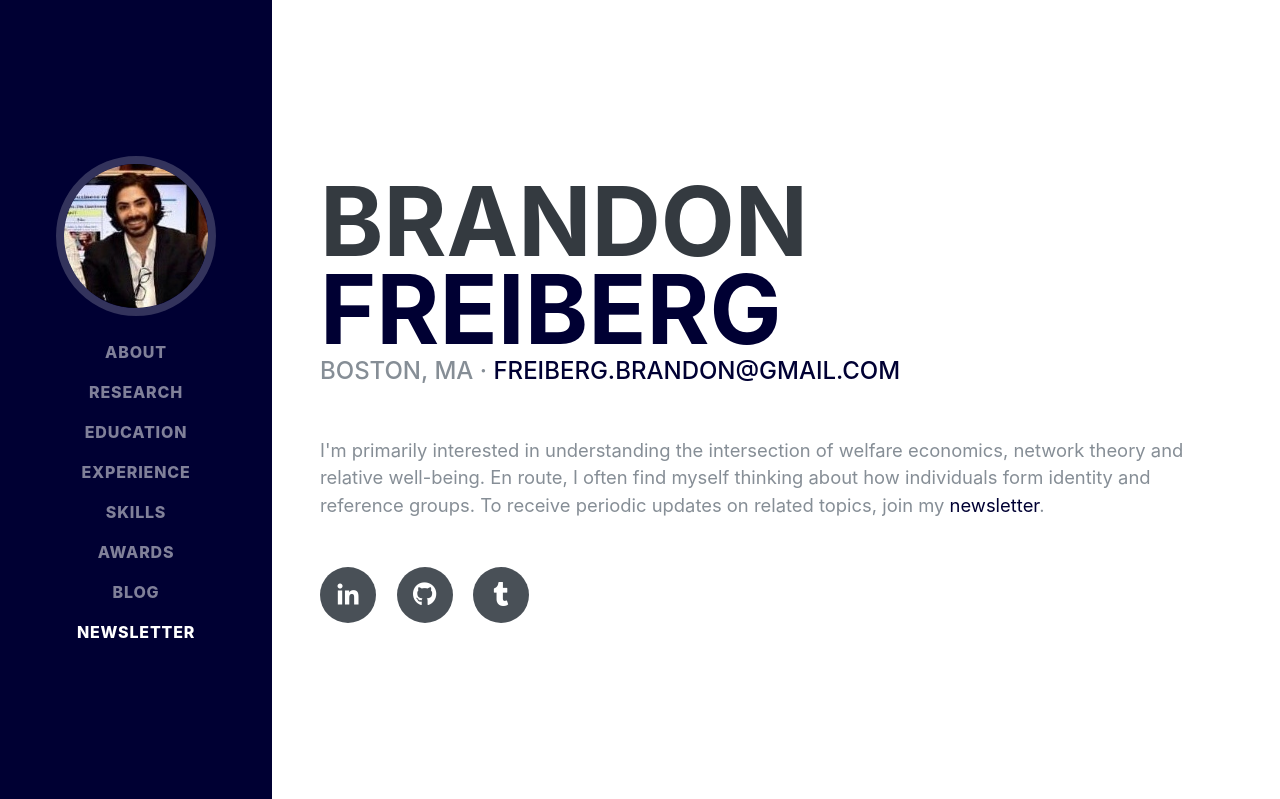
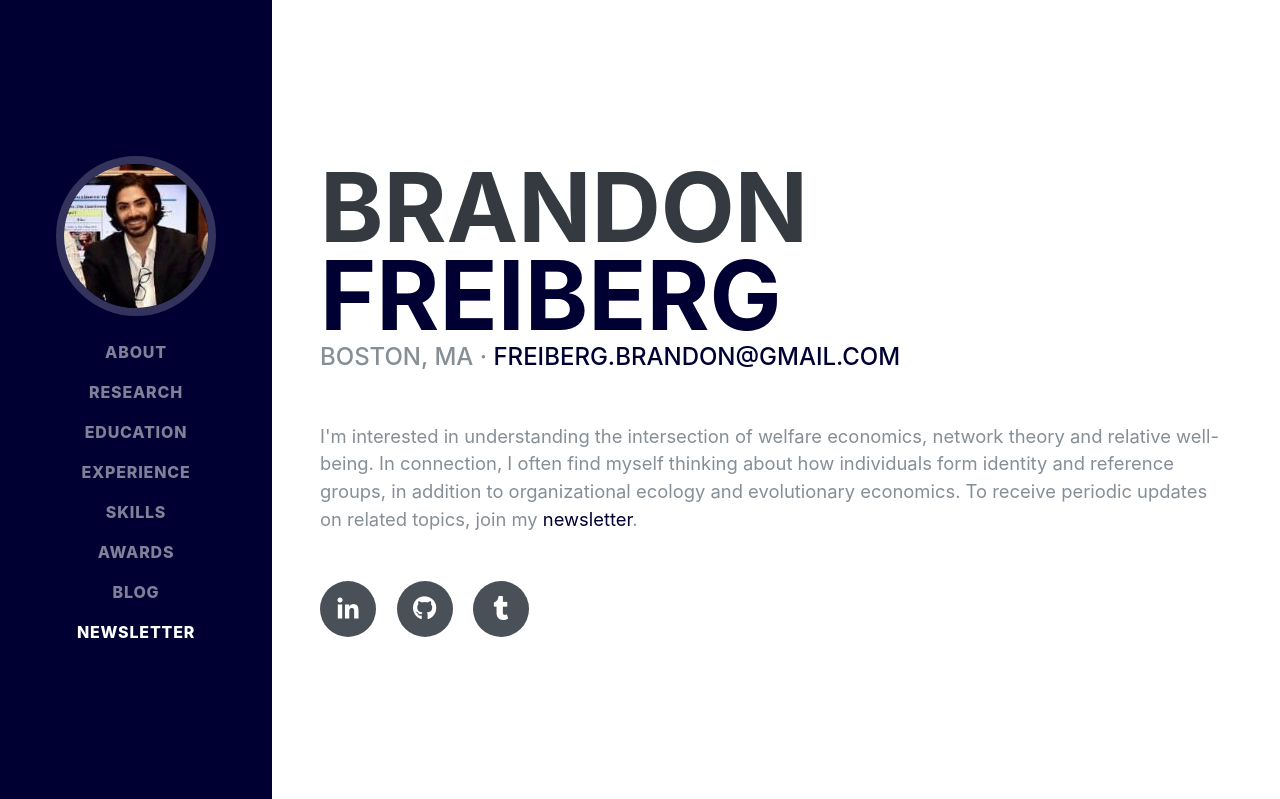
Before and after one commit to bfreiber/personal-website, a Flask app: page / in a window 1280 px wide. Shown: the top 799 px of the page. Run offline with Flask 2, Linux system fonts and the light colour scheme; some libraries are stand-ins or nearby versions; some web fonts are replaced.

Commit message:
updates to first paragraph

```diff
--- a/app/templates/index.html
+++ b/app/templates/index.html
@@ -122,7 +122,7 @@
           <div class="subheading mb-5">Boston, MA · <!--(317) 585-8468 ·-->
             <a class="text-primary" href="mailto:freiberg.brandon@gmail.com">freiberg.brandon@gmail.com</a>
           </div>
-          <p class="lead mb-5">I'm primarily interested in understanding the intersection of welfare economics, network theory and relative well-being. En route, I often find myself thinking about how individuals form identity and reference groups. To receive periodic updates on related topics, join my <a href="#newsletterModal" data-toggle="modal" data-target="#newsletterModal" class="text-primary">newsletter</a>.</p>
+          <p class="lead mb-5">I'm interested in understanding the intersection of welfare economics, network theory and relative well-being. In connection, I often find myself thinking about how individuals form identity and reference groups, in addition to organizational ecology and evolutionary economics. To receive periodic updates on related topics, join my <a href="#newsletterModal" data-toggle="modal" data-target="#newsletterModal" class="text-primary">newsletter</a>.</p>
           <div class="social-icons">
             <a href="https://www.linkedin.com/in/brandon-freiberg-8362a216" target="_blank">
               <i class="fab fa-linkedin-in"></i>
```
